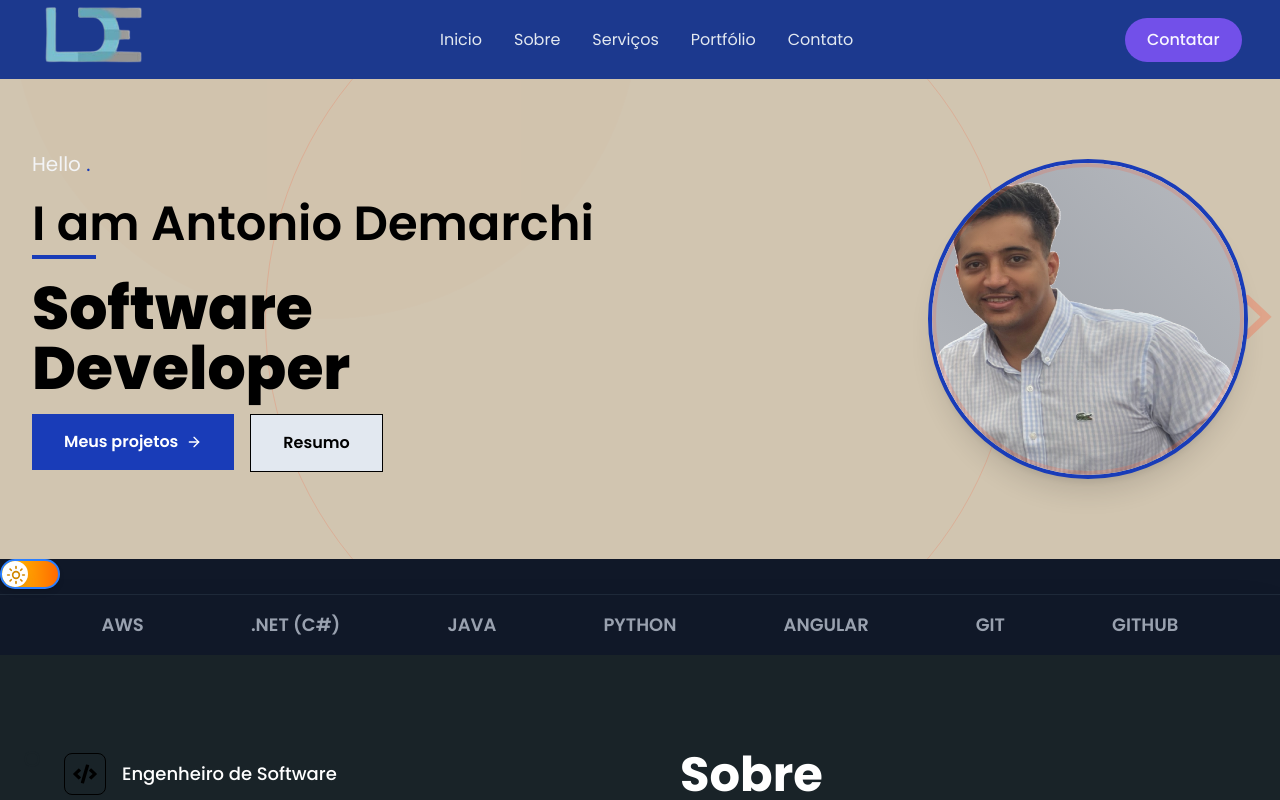
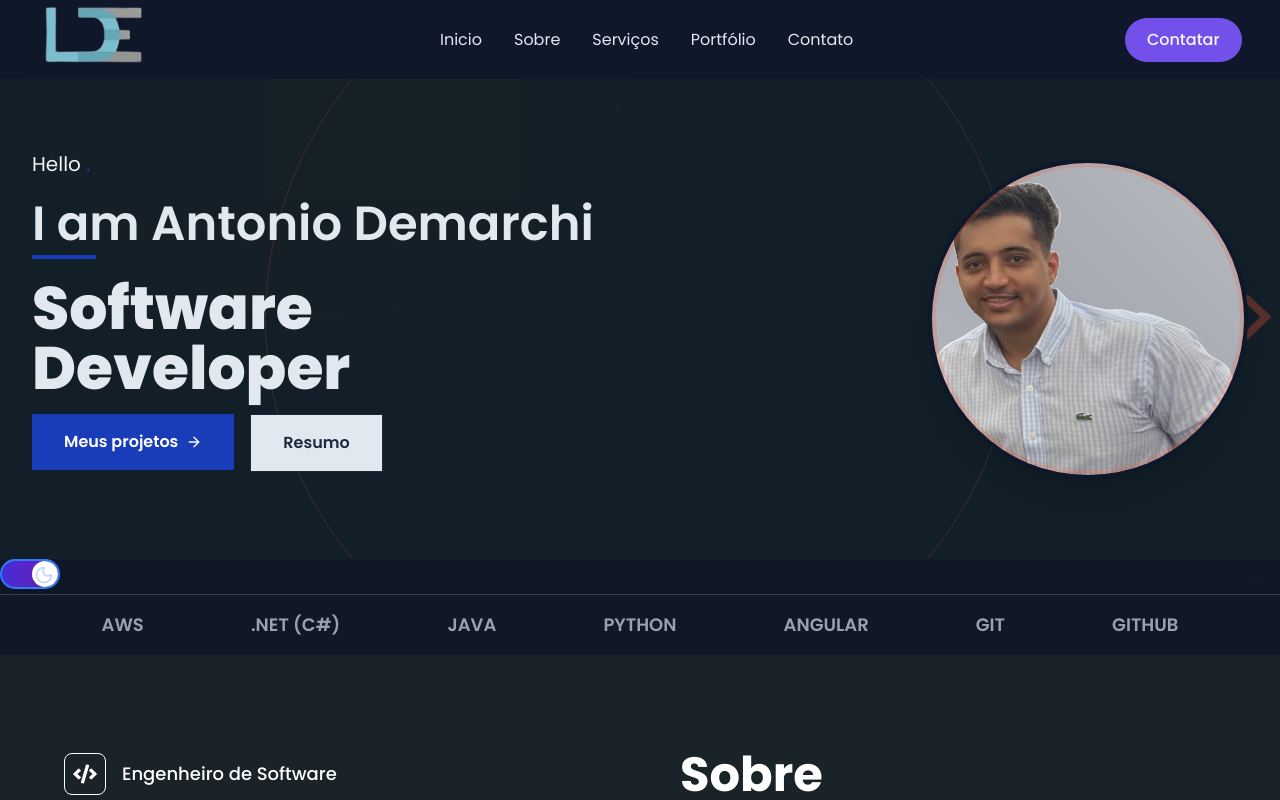
Before and after one commit to DemarchiWorking/portfolio-react-next, a Next.js app: page / in a window 1280 px wide. Shown: the top 800 px of the page. Built offline with nearby package versions, Linux system fonts and the light colour scheme.

Commit message:
feature: tema dark

```diff
--- a/src/app/layout.tsx
+++ b/src/app/layout.tsx
@@ -34,9 +34,9 @@ export default function RootLayout({
   children: React.ReactNode;
 }) {
   return (
-    <html lang="pt-BR" suppressHydrationWarning>
-      <body className={`${inter.className} ${poppins.className} antialiased bg-background text-foreground`}>
-        <Navbar/>
+<html lang="pt-BR" className="dark" style={{ colorScheme: 'dark' }} suppressHydrationWarning>
+<body className={`${inter.className} ${poppins.className} antialiased bg-background text-foreground`}>
+          <Navbar/>
         <ThemeFeature>{children}</ThemeFeature>
         <Footer/>
       </body>
--- a/src/features/theme/theme-provider.tsx
+++ b/src/features/theme/theme-provider.tsx
@@ -1,7 +1,13 @@
 import { ThemeProvider } from "@/lib/theme-provider";
 
 export function ThemeFeature({ children }: { children: React.ReactNode }) {
-  return <ThemeProvider>{children}</ThemeProvider>;
+  return <ThemeProvider
+      attribute="class"
+      defaultTheme="dark"      // <-- Isso força o início no Dark
+      enableSystem={false}     // <-- Isso ignora se o Windows/Mac do usuário está no Light
+    >
+      {children}
+    </ThemeProvider>
 }
 // src/features/theme/theme-provider.tsx
 /*"use client";
--- a/src/hooks/use-theme.ts
+++ b/src/hooks/use-theme.ts
@@ -12,14 +12,14 @@ export function useThemeMode() {
     setMounted(true);
   }, []);
 
-  const currentTheme = mounted
+const currentTheme = mounted
     ? theme === "system"
-      ? resolvedTheme ?? "light"
+      ? resolvedTheme ?? "dark"
       : theme
-    : "light";
+    : "dark"; // <-- Fallback inicial agora é dark
 
   const toggle = () => {
-    setTheme(currentTheme === "dark" ? "light" : "dark");
+    setTheme(currentTheme === "dark" ? "light" : "dark" );
   };
 
   return {
```
